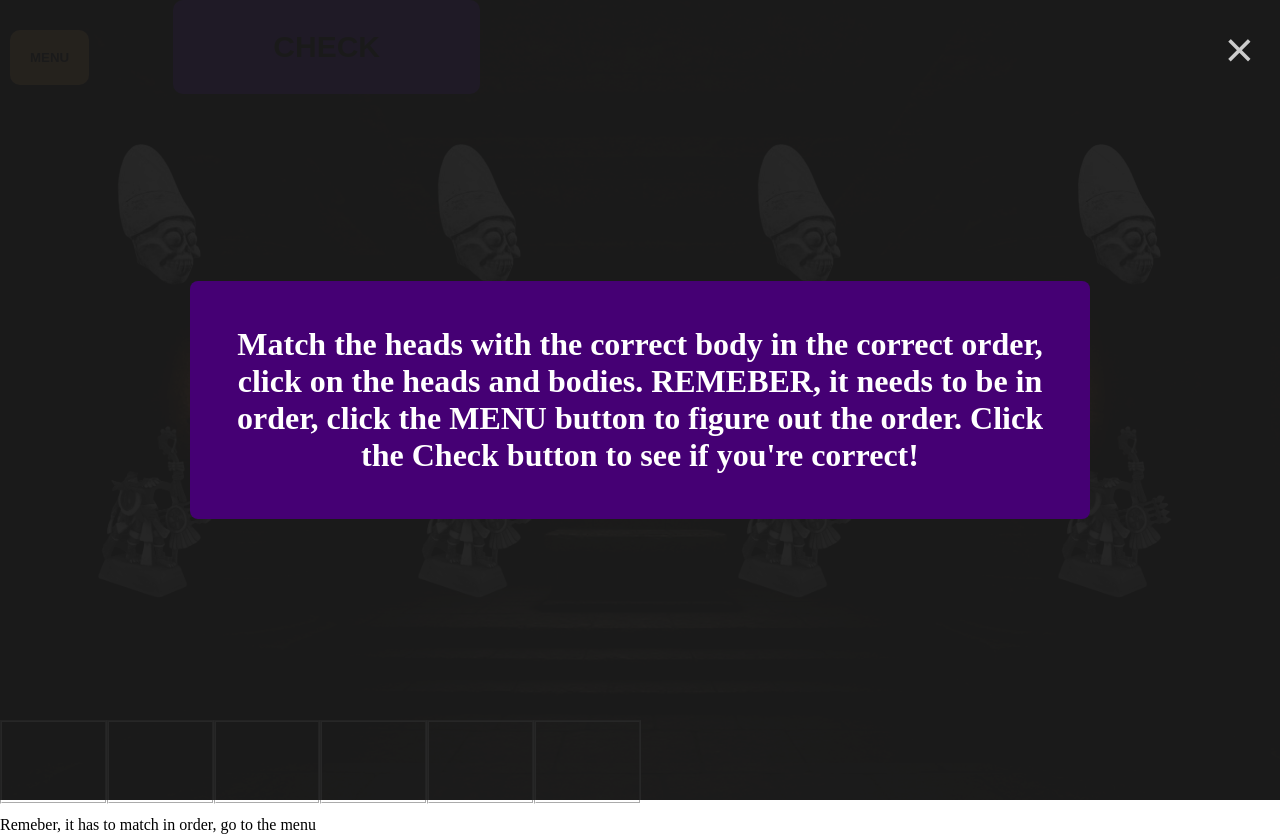
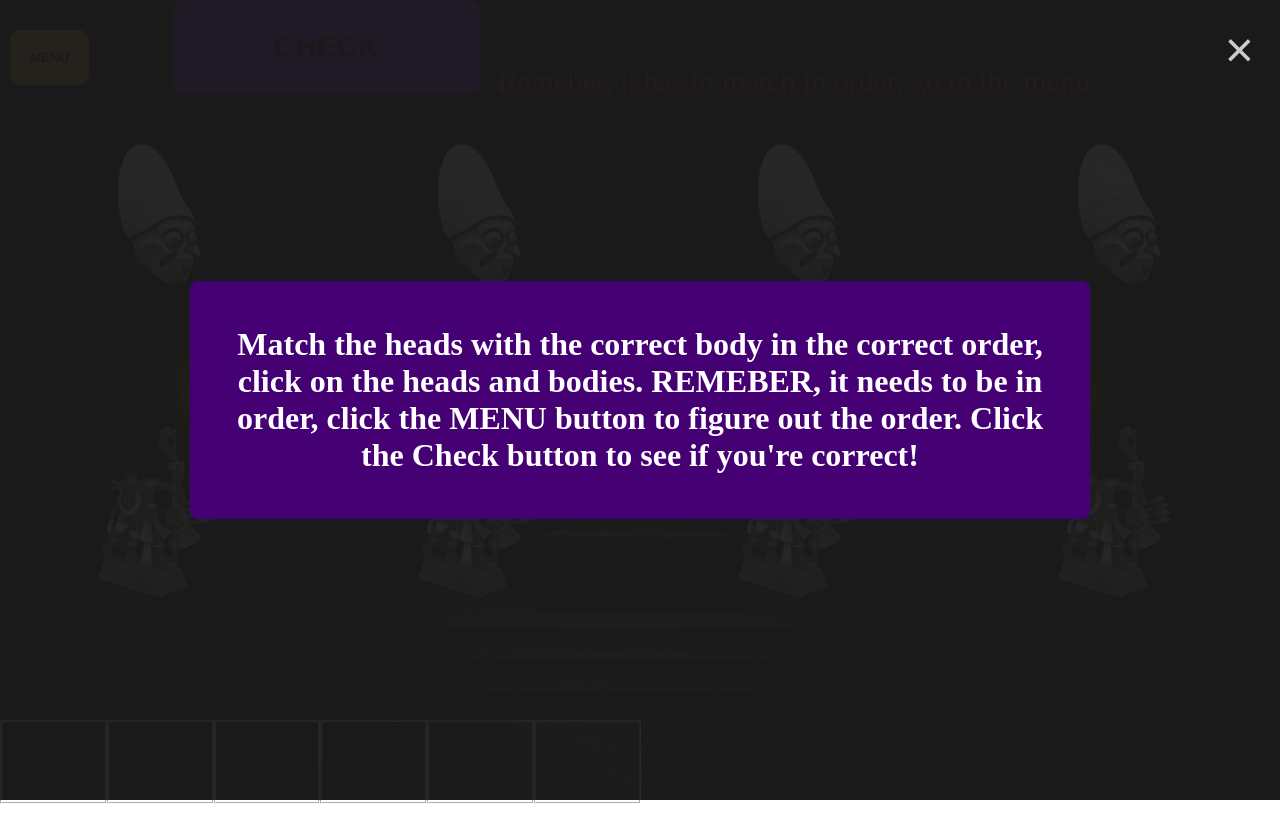
Before and after one commit to Bentheboss-2000/Aztec_room, a website: page index.html in a window 1280 px wide. After the commit the page ends 804 px from the top, so only its background shows below. Drawn offline with Linux system fonts and the light colour scheme.

Commit message:
styles.css

```diff
--- a/styles.css
+++ b/styles.css
@@ -13,6 +13,13 @@ body {
   justify-content: center;
   align-items: flex-end;
   display: flex;
+}
+.note {
+  color: rgb(241, 7, 7);
+  font-size: 30px;
+  position: absolute;
+  top: 35px;
+  right: 190px;
 }
 .center1 {
   justify-content: center;
```
